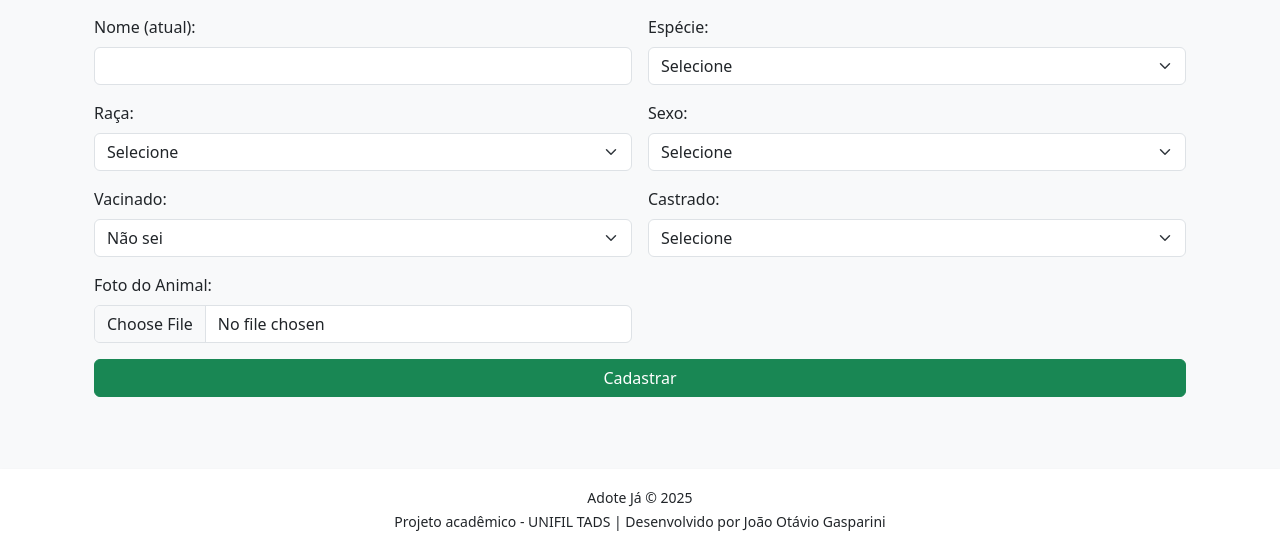
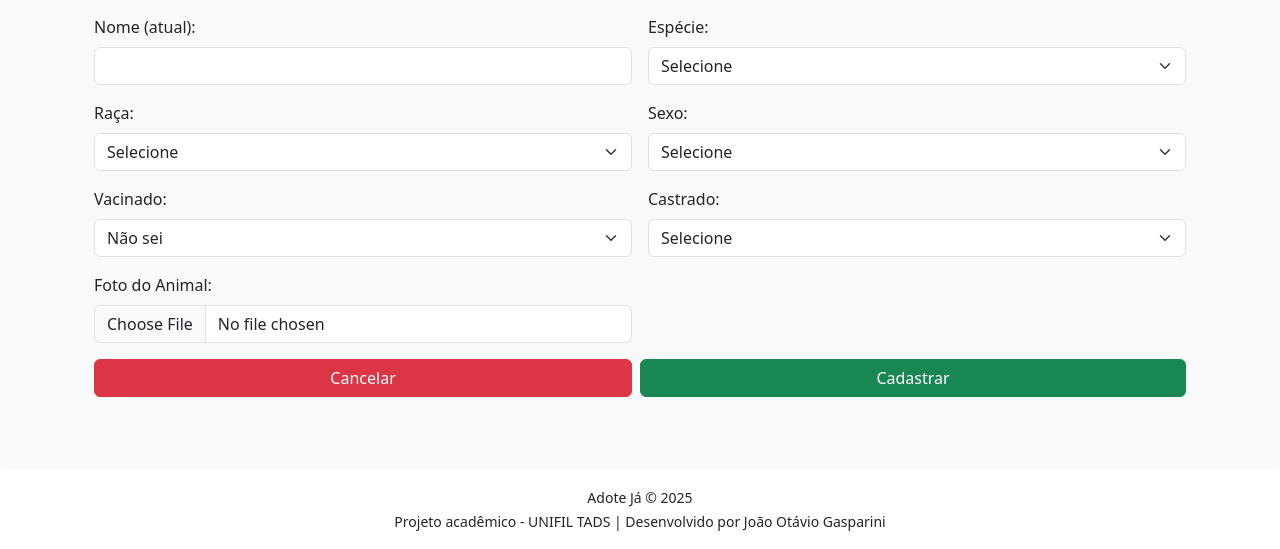
Before and after one commit to JoaoOtavioGRS/Adote-Ja, a Flask app: page /animal in a window 1280 px wide. Shown: the part 323-872 px from the top of the page. Run offline with Flask 3, Linux system fonts and the light colour scheme; the visitor is signed in with stand-in values (Sample User, id 1); some libraries are stand-ins or nearby versions.

```diff
--- a/templates/cadastrar_editar_animal.html
+++ b/templates/cadastrar_editar_animal.html
@@ -89,9 +89,13 @@
             <input type="file" class="form-control" name="foto" accept="image/*">
         </div>
 
-        <!-- Botão -->
-        <div class="col-12 d-grid">
-            <button type="submit" class="btn btn-{{ 'primary' if animal else 'success' }}">
+
+    <!-- Botões -->
+        <div class="col-12 d-flex gap-2 justify-content-end">
+            <a href="{{ url_for('listar_animais') }}" class="btn btn-danger flex-fill">
+                Cancelar
+            </a>
+            <button type="submit" class="btn btn-success flex-fill">
                 {{ 'Salvar Alterações' if animal else 'Cadastrar' }}
             </button>
         </div>
```
Also changed, not shown: static/fotos_perfil/diego.JPG, static/uploads/img_animais/84660498.jpg.
